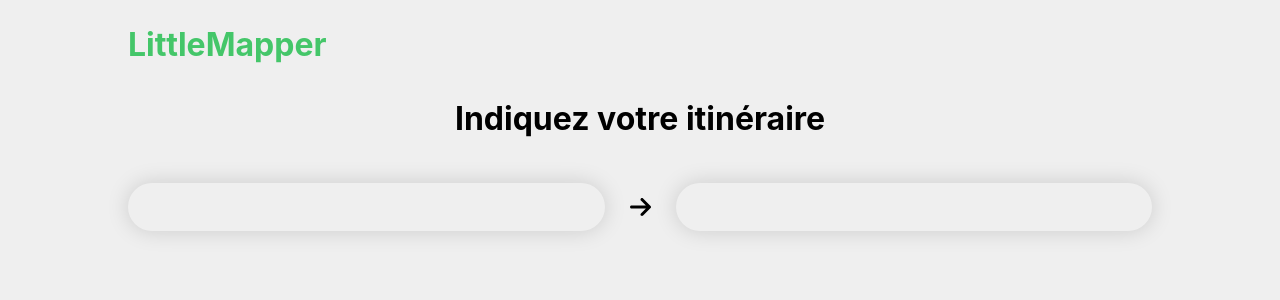
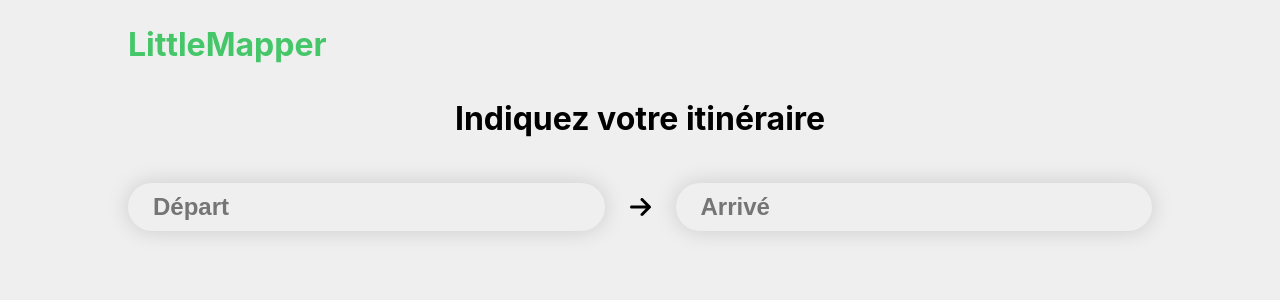
Before and after one commit to bngo42/LittleMapper, a React (Create React App) app: page / in a window 1280 px wide. Shown: the top 300 px of the page. Built offline with nearby package versions, Linux system fonts and the light colour scheme.

Commit message:
Update input with placeholder

```diff
--- a/src/components/inputs/input.model.ts
+++ b/src/components/inputs/input.model.ts
@@ -4,4 +4,5 @@ export enum InputType {
 
 export interface InputProps {
   type: InputType;
+  placeholder?: string;
 }
--- a/src/components/inputs/input.tsx
+++ b/src/components/inputs/input.tsx
@@ -4,7 +4,7 @@ import './input.scss';
 const Input = (props: InputProps) => {
   return (
     <div className="custom-input">
-      <input type={ props.type }/>
+      <input type={ props.type } placeholder={ props.placeholder }/>
     </div>
   );
 }
--- a/src/components/pages/AdressForm/adress-form.tsx
+++ b/src/components/pages/AdressForm/adress-form.tsx
@@ -11,9 +11,9 @@ const AdressForm = () => {
       <h1 className="description">Indiquez votre itinéraire</h1>
 
       <div className="inputs-container">
-        <Input type={ InputType.Text }/>
+        <Input type={ InputType.Text } placeholder="Départ"/>
         <FontAwesomeIcon className="middle-arrow" icon={ faArrowRight }/>
-        <Input type={ InputType.Text }/>
+        <Input type={ InputType.Text } placeholder="Arrivé"/>
       </div>
     </div>
   );
```
